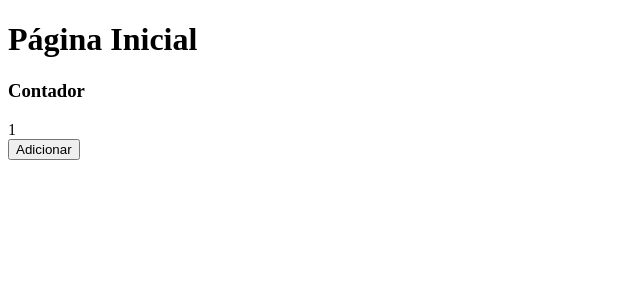
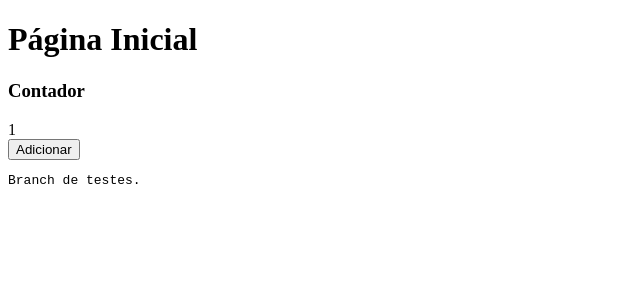
Before and after one commit to denisgusto/next-ideia-unica, a Next.js app: page / in a window 1280 px wide. Shown: the top 300 px of the page, without its empty margins (0-640 px from the left). Built offline with nearby package versions, Linux system fonts and the light colour scheme.

Commit message:
Testando branch de testes

```diff
--- a/pages/index.js
+++ b/pages/index.js
@@ -9,6 +9,8 @@ function Home() {
             <h1>Página Inicial</h1>
             <h3>Contador</h3>
             <Contador />
+
+            <pre>Branch de testes.</pre>
         </div>
     )
 }
```
